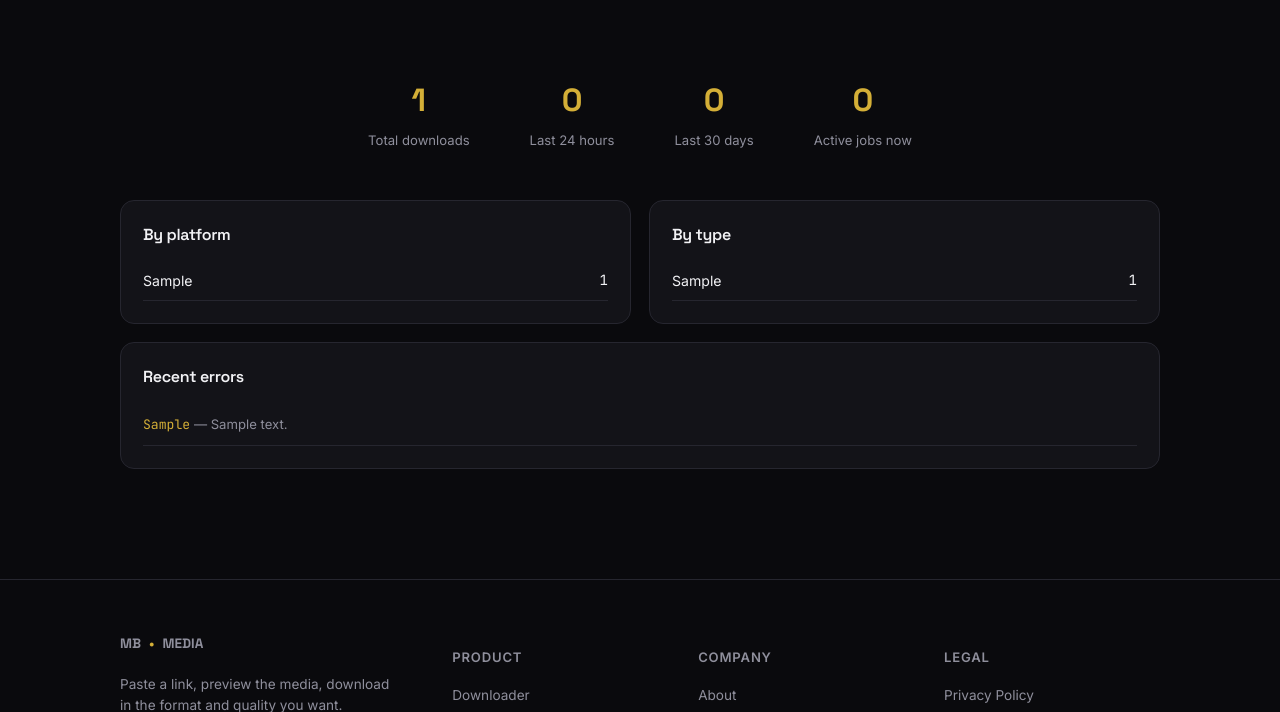
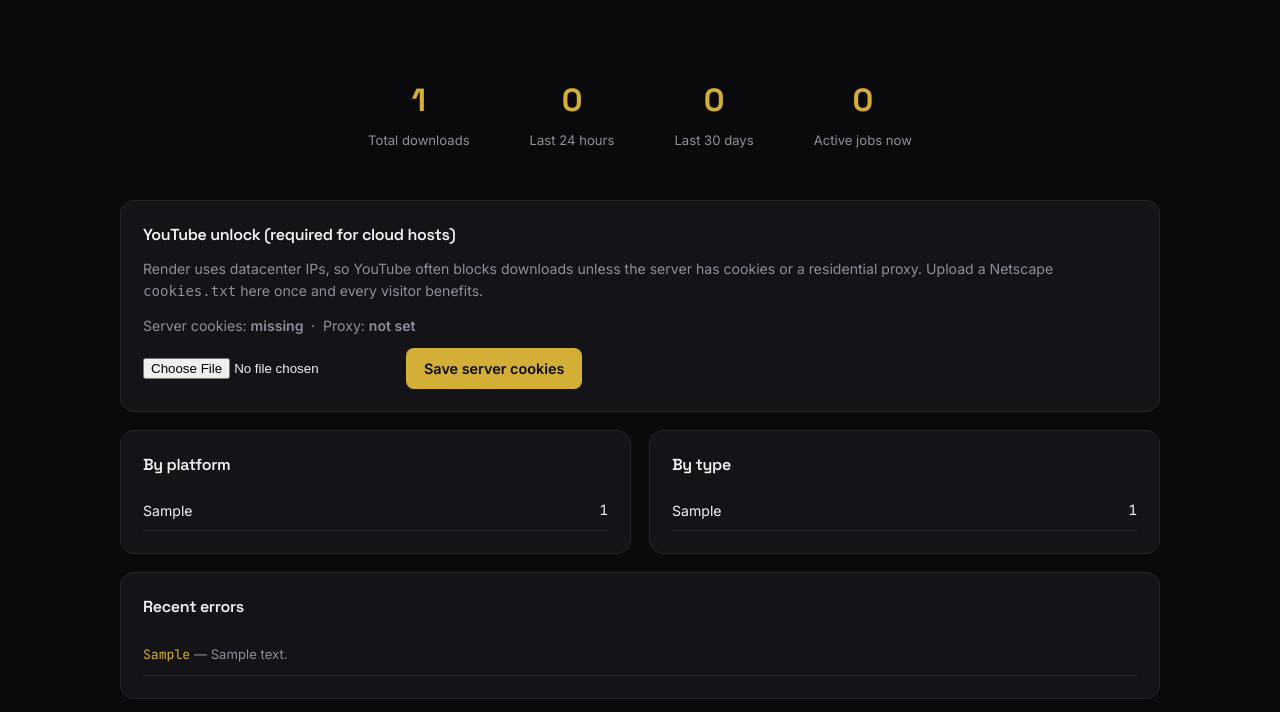
Before and after one commit to MugoJnr/mb-media, a Flask app: page /admin in a window 1280 px wide. Shown: the part 260-972 px from the top of the page. Run offline with Flask 3, Linux system fonts and the light colour scheme; the visitor is signed in with stand-in values (Sample User, id 1); tables that the repository leaves empty hold one stand-in row (values such as "Sample post"); some libraries are stand-ins or nearby versions.

Commit message:
Make YouTube downloads production-ready on cloud hosts
Add client-strategy fallbacks, Deno runtime, server cookies/proxy support, and an admin cookies upload path so the live service can unlock YouTube for all users.

Co-authored-by: Cursor <cursoragent@cursor.com>

```diff
--- a/app.py
+++ b/app.py
@@ -52,11 +52,31 @@ MAX_FILESIZE_MB = int(os.environ.get("MAX_FILESIZE_MB", 2000))  # 2 GB
 
 COOKIES_DIR = os.path.join(os.path.dirname(__file__), "cookies")
 os.makedirs(COOKIES_DIR, exist_ok=True)
+SERVER_COOKIES_PATH = os.path.join(COOKIES_DIR, "server.txt")
 
 DB_PATH = os.path.join(os.path.dirname(__file__), "analytics.db")
 ADMIN_PASSWORD = os.environ.get("ADMIN_PASSWORD", "changeme")
 RESEND_API_KEY = os.environ.get("RESEND_API_KEY")
 CONTACT_TO_EMAIL = os.environ.get("CONTACT_TO_EMAIL")
+YTDLP_PROXY = (os.environ.get("YTDLP_PROXY") or "").strip() or None
+YTDLP_COOKIES_FILE = (os.environ.get("YTDLP_COOKIES_FILE") or "").strip() or None
+
+
+def _bootstrap_server_cookies():
+    """Allow operators to inject base64 Netscape cookies via env at boot."""
+    b64 = (os.environ.get("YTDLP_COOKIES_B64") or "").strip()
+    if not b64:
+        return
+    try:
+        import base64
+        raw = base64.b64decode(b64)
+        with open(SERVER_COOKIES_PATH, "wb") as fh:
+            fh.write(raw)
+    except Exception as e:
+        app.logger.warning(f"Failed to decode YTDLP_COOKIES_B64: {e}")
+
+
+_bootstrap_server_cookies()
 
 
 def init_db():
@@ -274,14 +294,38 @@ def cookiefile_for_token(token):
     return path if os.path.isfile(path) else None
 
 
-def base_ydl_opts(cookiefile=None, *, skip_download=False, noplaylist=True):
+def resolve_cookiefile(token=None):
+    """Prefer per-user cookie token, then explicit env file, then server cookies."""
+    user_path = cookiefile_for_token(token)
+    if user_path:
+        return user_path
+    if YTDLP_COOKIES_FILE and os.path.isfile(YTDLP_COOKIES_FILE):
+        return YTDLP_COOKIES_FILE
+    if os.path.isfile(SERVER_COOKIES_PATH):
+        return SERVER_COOKIES_PATH
+    return None
+
+
+# Ordered strategies for YouTube on cloud IPs. First success wins.
+YOUTUBE_CLIENT_STRATEGIES = [
+    ["android", "web"],
+    ["tv", "web_embedded"],
+    ["android_vr"],
+    ["mweb", "web"],
+    ["web"],
+]
+
+
+def base_ydl_opts(cookiefile=None, *, skip_download=False, noplaylist=True, player_clients=None):
     """Shared yt-dlp options tuned for cloud hosts (bot / datacenter IP blocks)."""
+    clients = player_clients or ["android", "web"]
     opts = {
         "quiet": True,
         "no_warnings": True,
         "noplaylist": noplaylist,
         "retries": 3,
         "fragment_retries": 3,
+        "force_ipv4": True,
         "http_headers": {
             "User-Agent": (
                 "Mozilla/5.0 (Windows NT 10.0; Win64; x64) "
@@ -290,10 +334,10 @@ def base_ydl_opts(cookiefile=None, *, skip_download=False, noplaylist=True):
             ),
             "Accept-Language": "en-US,en;q=0.9",
         },
-        # Prefer clients that are less aggressive about bot challenges on cloud IPs.
         "extractor_args": {
             "youtube": {
-                "player_client": ["android", "web"],
+                "player_client": clients,
+                "player_skip": ["webpage"],
             }
         },
     }
@@ -301,18 +345,69 @@ def base_ydl_opts(cookiefile=None, *, skip_download=False, noplaylist=True):
         opts["skip_download"] = True
     if cookiefile:
         opts["cookiefile"] = cookiefile
+    if YTDLP_PROXY:
+        opts["proxy"] = YTDLP_PROXY
     return opts
+
+
+def extract_with_fallback(url, cookiefile=None, *, skip_download=False, noplaylist=True):
+    """Try multiple YouTube player clients until one returns usable info."""
+    last_error = None
+    strategies = YOUTUBE_CLIENT_STRATEGIES if "youtu" in url.lower() else [None]
+    for clients in strategies:
+        opts = base_ydl_opts(
+            cookiefile,
+            skip_download=skip_download,
+            noplaylist=noplaylist,
+            player_clients=clients,
+        )
+        try:
+            with yt_dlp.YoutubeDL(opts) as ydl:
+                info = ydl.extract_info(url, download=False)
+            # If this was info-only, just return. Download path uses download() separately.
+            if skip_download:
+                formats = info.get("formats") or []
+                if not formats and info.get("_type") != "playlist" and "entries" not in info:
+                    last_error = RuntimeError("No video formats found for this link.")
+                    continue
+            return info
+        except Exception as e:
+            last_error = e
+            continue
+    if last_error:
+        raise last_error
+    raise RuntimeError("Could not extract media info.")
+
+
+def download_with_fallback(url, ydl_opts_builder):
+    """Run yt-dlp download across client strategies until one succeeds."""
+    last_error = None
+    strategies = YOUTUBE_CLIENT_STRATEGIES if "youtu" in url.lower() else [None]
+    for clients in strategies:
+        opts = ydl_opts_builder(clients)
+        try:
+            with yt_dlp.YoutubeDL(opts) as ydl:
+                ydl.download([url])
+            return
+        except Exception as e:
+            last_error = e
+            continue
+    if last_error:
+        raise last_error
+    raise RuntimeError("Download failed for all client strategies.")
 
 
 def friendly_extractor_error(exc, *, for_download=False):
     msg = str(exc or "")
     low = msg.lower()
-    if any(tok in low for tok in ("sign in to confirm", "not a bot", "confirm you're not a bot", "login required", "cookies")):
+    if any(tok in low for tok in ("sign in to confirm", "not a bot", "confirm you're not a bot", "login required")):
         action = "download" if for_download else "preview"
         return (
             f"YouTube is blocking this server from fetching that link without a logged-in session. "
             f"Click the 🍪 button, upload a cookies.txt export, then try the {action} again."
         )
+    if "drm" in low:
+        return "This video is DRM-protected and cannot be downloaded."
     if "private" in low or "unavailable" in low:
         return "This video is private, removed, or unavailable."
     if "geo" in low or "not available in your country" in low:
@@ -335,12 +430,10 @@ def api_info():
     if not platform:
         return jsonify({"error": "Unsupported or unrecognized platform."}), 400
 
-    cookiefile = cookiefile_for_token(cookie_token)
-    ydl_opts = base_ydl_opts(cookiefile, skip_download=True, noplaylist=False)
+    cookiefile = resolve_cookiefile(cookie_token)
 
     try:
-        with yt_dlp.YoutubeDL(ydl_opts) as ydl:
-            info = ydl.extract_info(url, download=False)
+        info = extract_with_fallback(url, cookiefile, skip_download=True, noplaylist=False)
     except Exception as e:
         record_error(platform, str(e))
         return jsonify({"error": friendly_extractor_error(e, for_download=False)}), 422
@@ -464,9 +557,7 @@ def run_download_job(job_id, url, kind, format_id=None, audio_quality=None, audi
 
         # Pre-check duration/size before committing bandwidth to a full download.
         try:
-            check_opts = base_ydl_opts(cookiefile, skip_download=True, noplaylist=True)
-            with yt_dlp.YoutubeDL(check_opts) as ydl:
-                check_info = ydl.extract_info(url, download=False)
+            check_info = extract_with_fallback(url, cookiefile, skip_download=True, noplaylist=True)
 
             duration = check_info.get("duration")
             if duration and duration > MAX_DURATION_SECONDS:
@@ -500,42 +591,42 @@ def _do_download(job_id, url, kind, format_id, audio_quality, audio_format, cook
     os.makedirs(job_dir, exist_ok=True)
     outtmpl = os.path.join(job_dir, "%(title).80s.%(ext)s")
 
-    ydl_opts = base_ydl_opts(cookiefile, noplaylist=True)
-    ydl_opts["outtmpl"] = outtmpl
-    ydl_opts["progress_hooks"] = [make_progress_hook(job_id)]
+    def build_opts(clients):
+        opts = base_ydl_opts(cookiefile, noplaylist=True, player_clients=clients)
+        opts["outtmpl"] = outtmpl
+        opts["progress_hooks"] = [make_progress_hook(job_id)]
 
-    try:
         if kind == "video":
-            ydl_opts["format"] = (
-                format_id or "bestvideo[ext=mp4]+bestaudio[ext=m4a]/best[ext=mp4]/best"
+            opts["format"] = (
+                format_id
+                or "bestvideo*+bestaudio/best[ext=mp4]/best"
             )
-            ydl_opts["merge_output_format"] = "mp4"
-
+            opts["merge_output_format"] = "mp4"
+            opts["format_sort"] = ["res:1080", "ext:mp4:m4a"]
         elif kind == "audio":
-            ydl_opts["format"] = "bestaudio/best"
-            ydl_opts["postprocessors"] = [{
+            opts["format"] = "bestaudio/best"
+            opts["postprocessors"] = [{
                 "key": "FFmpegExtractAudio",
                 "preferredcodec": audio_format or "mp3",
                 "preferredquality": str(audio_quality or "192"),
             }]
+        elif kind == "thumbnail":
+            opts["skip_download"] = True
+            opts["writethumbnail"] = True
+        elif kind == "subtitles":
+            opts["skip_download"] = True
+            opts["writesubtitles"] = True
+            opts["writeautomaticsub"] = True
+            opts["subtitleslangs"] = ["en"]
+        return opts
 
-        elif kind == "thumbnail":
-            ydl_opts["skip_download"] = True
-            ydl_opts["writethumbnail"] = True
-
-        elif kind == "subtitles":
-            ydl_opts["skip_download"] = True
-            ydl_opts["writesubtitles"] = True
-            ydl_opts["writeautomaticsub"] = True
-            ydl_opts["subtitleslangs"] = ["en"]
-
-        else:
+    try:
+        if kind not in ("video", "audio", "thumbnail", "subtitles"):
             with JOBS_LOCK:
                 JOBS[job_id] = {"status": "error", "error": "Unknown download type."}
             return
 
-        with yt_dlp.YoutubeDL(ydl_opts) as ydl:
-            ydl.download([url])
+        download_with_fallback(url, build_opts)
 
         files = [f for f in os.listdir(job_dir) if not f.startswith(".")]
         if not files:
@@ -578,7 +669,7 @@ def api_download():
     if kind not in ("video", "audio", "thumbnail", "subtitles"):
         return jsonify({"error": "Unsupported download type."}), 400
 
-    cookiefile = cookiefile_for_token(cookie_token)
+    cookiefile = resolve_cookiefile(cookie_token)
 
     job_id = str(uuid.uuid4())
     with JOBS_LOCK:
@@ -654,7 +745,26 @@ def admin():
         total=total, today=today, this_month=this_month,
         by_platform=by_platform, by_kind=by_kind, recent_errors=recent_errors,
         active_jobs=len(JOBS),
+        has_server_cookies=bool(resolve_cookiefile()),
+        has_proxy=bool(YTDLP_PROXY),
+        cookies_message=None,
     )
+
+
+@app.route("/admin/cookies", methods=["POST"])
+@limiter.limit("10 per hour")
+def admin_cookies():
+    if not session.get("is_admin"):
+        return redirect(url_for("admin"))
+
+    file = request.files.get("cookies")
+    if not file:
+        return redirect(url_for("admin"))
+    if file.filename and not file.filename.endswith(".txt"):
+        return redirect(url_for("admin"))
+
+    file.save(SERVER_COOKIES_PATH)
+    return redirect(url_for("admin"))
 
 
 @app.route("/admin/logout")
@@ -665,7 +775,11 @@ def admin_logout():
 
 @app.route("/api/health")
 def health():
-    return jsonify({"status": "ok"})
+    return jsonify({
+        "status": "ok",
+        "cookies": bool(resolve_cookiefile()),
+        "proxy": bool(YTDLP_PROXY),
+    })
 
 
 if __name__ == "__main__":
--- a/render.yaml
+++ b/render.yaml
@@ -13,3 +13,9 @@ services:
         generateValue: true
       - key: ADMIN_PASSWORD
         sync: false
+      - key: YTDLP_PROXY
+        sync: false
+      - key: YTDLP_COOKIES_B64
+        sync: false
+      - key: YTDLP_COOKIES_FILE
+        value: /app/cookies/server.txt
--- a/requirements.txt
+++ b/requirements.txt
@@ -1,5 +1,5 @@
 Flask==3.0.3
-yt-dlp>=2026.7.4
+yt-dlp[default]>=2026.7.4
 gunicorn==22.0.0
 Flask-Limiter==3.8.0
 requests==2.32.3
--- a/templates/admin.html
+++ b/templates/admin.html
@@ -12,6 +12,29 @@
       <div><div class="stat-num">{{ today }}</div><div class="stat-label">Last 24 hours</div></div>
       <div><div class="stat-num">{{ this_month }}</div><div class="stat-label">Last 30 days</div></div>
       <div><div class="stat-num">{{ active_jobs }}</div><div class="stat-label">Active jobs now</div></div>
+    </div>
+
+    <div class="card" style="margin-bottom:18px;">
+      <h3 style="margin-bottom:10px;">YouTube unlock (required for cloud hosts)</h3>
+      <p style="color:var(--muted); font-size:0.88rem; margin-bottom:12px;">
+        Render uses datacenter IPs, so YouTube often blocks downloads unless the server has cookies or a residential proxy.
+        Upload a Netscape <code>cookies.txt</code> here once and every visitor benefits.
+      </p>
+      <p style="font-size:0.88rem; margin-bottom:12px;">
+        Server cookies:
+        <strong style="color:{{ 'var(--gold)' if has_server_cookies else 'var(--muted)' }}">
+          {{ 'active' if has_server_cookies else 'missing' }}
+        </strong>
+        &nbsp;·&nbsp;
+        Proxy:
+        <strong style="color:{{ 'var(--gold)' if has_proxy else 'var(--muted)' }}">
+          {{ 'configured' if has_proxy else 'not set' }}
+        </strong>
+      </p>
+      <form action="/admin/cookies" method="post" enctype="multipart/form-data" style="display:flex; gap:10px; flex-wrap:wrap; align-items:center;">
+        <input type="file" name="cookies" accept=".txt" required style="color:var(--text);">
+        <button class="btn btn-gold" type="submit">Save server cookies</button>
+      </form>
     </div>
 
     <div class="grid" style="grid-template-columns: 1fr 1fr;">
--- a/templates/base.html
+++ b/templates/base.html
@@ -53,7 +53,7 @@
 <div id="cookiesModal" style="display:none; position:fixed; inset:0; background:rgba(0,0,0,0.6); z-index:200; align-items:center; justify-content:center; padding:20px;">
   <div style="background:var(--surface); border:1px solid var(--border); border-radius:14px; padding:24px; max-width:400px; width:100%;">
     <h3 style="margin-bottom:8px;">Upload cookies.txt</h3>
-    <p style="color:var(--muted); font-size:0.85rem; margin-bottom:16px;">Some Instagram/TikTok content needs a logged-in session to fetch. Export cookies.txt from your browser (Netscape format) and upload it here — it's used only for your downloads and auto-deletes after 6 hours.</p>
+    <p style="color:var(--muted); font-size:0.85rem; margin-bottom:16px;">YouTube/Instagram/TikTok sometimes block cloud servers. Export a Netscape cookies.txt from your browser, upload it here, and we will use it for your session only (auto-deletes after 6 hours).</p>
     <input type="file" id="cookiesFileInput" accept=".txt" style="margin-bottom:14px; width:100%; color:var(--text);">
     <div style="display:flex; gap:8px;">
       <button class="btn btn-gold" id="cookiesUploadConfirm" style="flex:1;">Upload</button>
```
Also changed, not shown: 1 other file.
